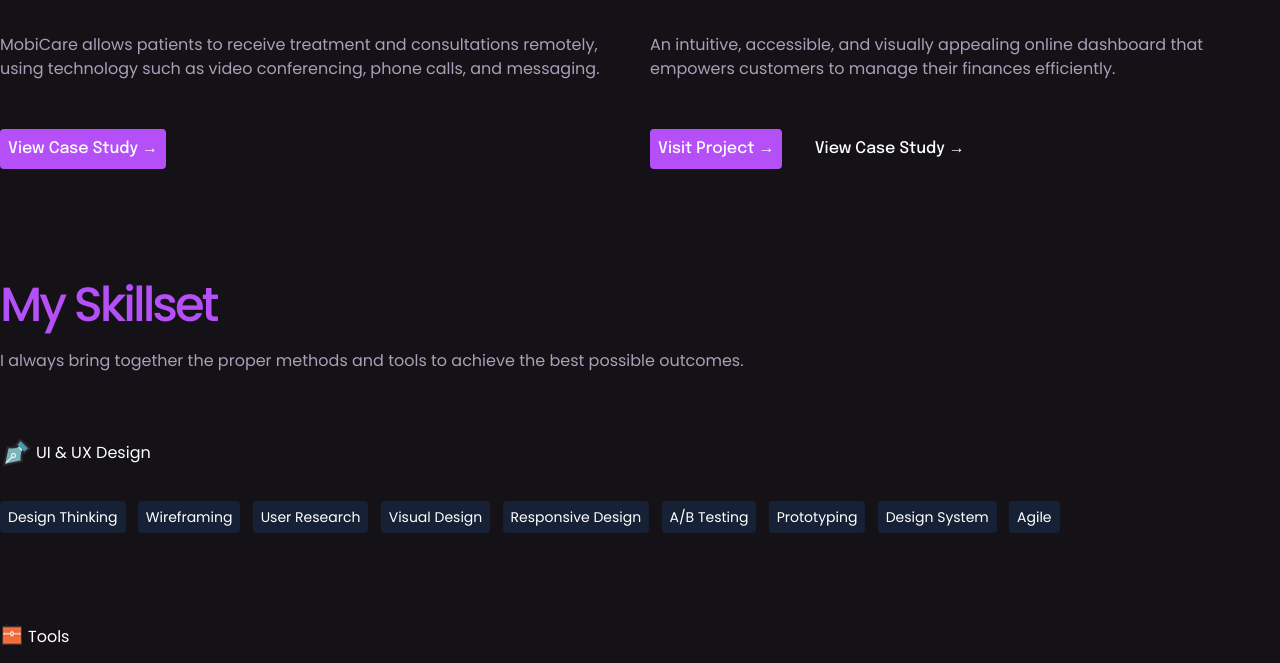
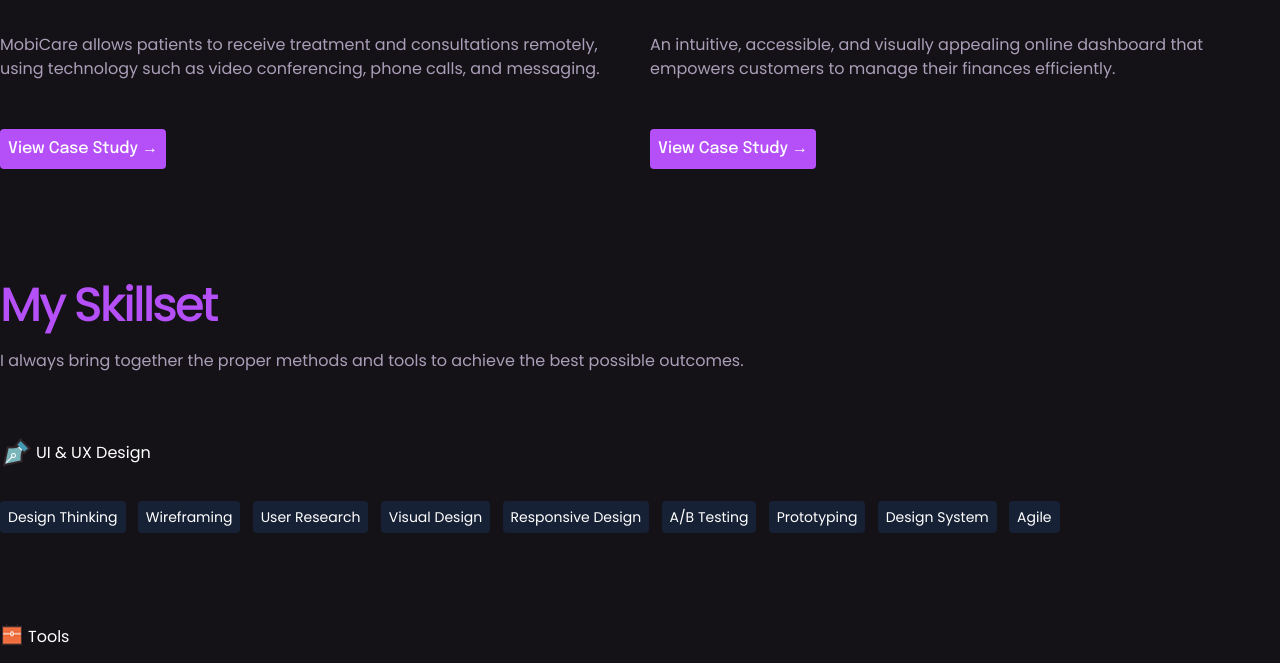
Before and after one commit to el-waveconzults/audrey-portfolio, a website: page src/index.html in a window 1280 px wide. Shown: the part 3781-4444 px from the top of the page. Drawn offline with nearby package versions, Linux system fonts and the light colour scheme.

Commit message:
updated more links

```diff
--- a/src/index.html
+++ b/src/index.html
@@ -579,14 +579,14 @@
             </div>
 
             <div class="button-block">
-              <button
+              <a href="">
+                <button
                 class="bg-primary font-epilogue font-medium text-white rounded-sm px-2 py-2 mr-7"
               >
-                Visit Project &rarr;
-              </button>
-              <button class="font-epilogue font-medium">
                 View Case Study &rarr;
               </button>
+              </a>
+
             </div>
           </div>
         </div>
```
